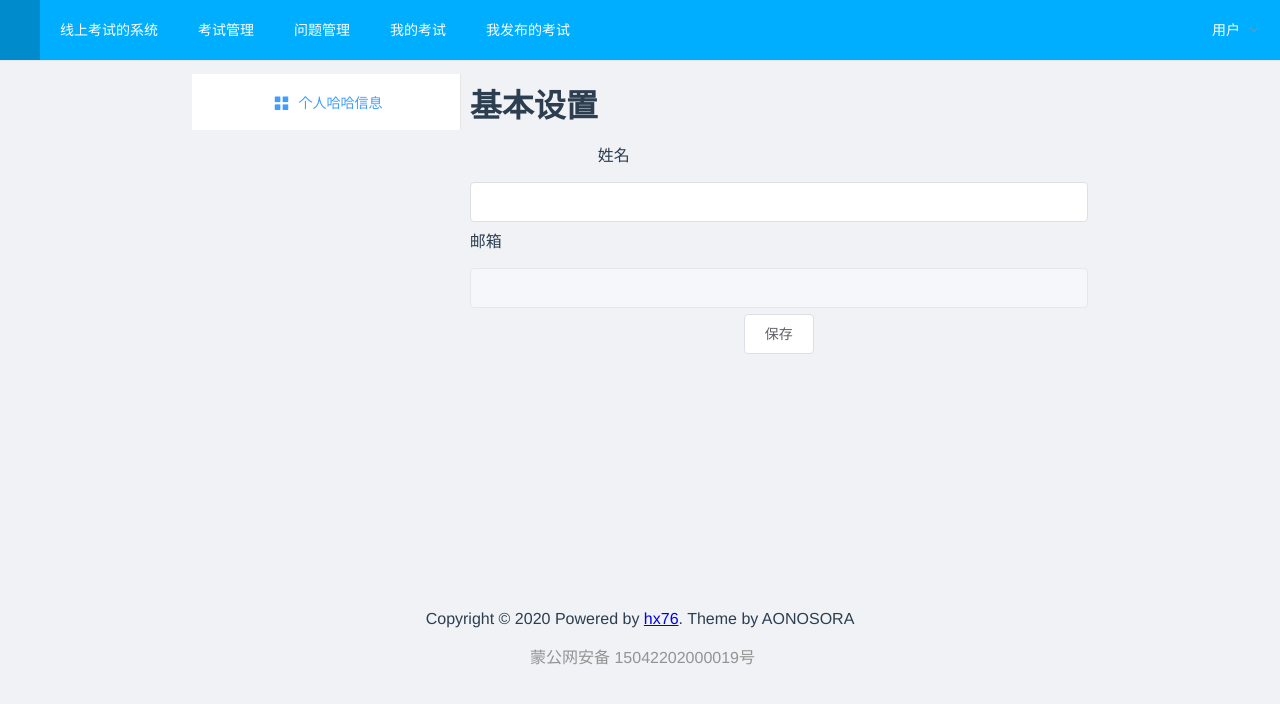
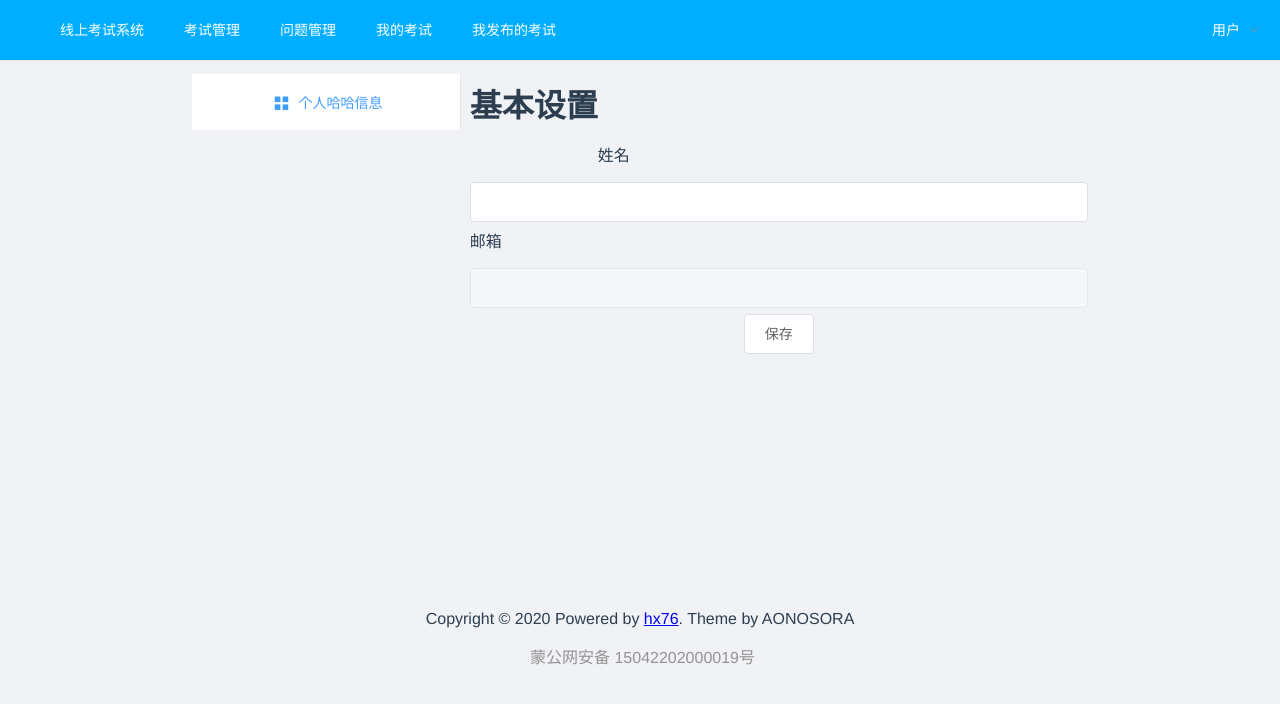
Before and after one commit to Hx76/exam, a Vue app in the folder onlineexam-ui-student/: page /userInfo in a window 1280 px wide. Shown: the top 704 px of the page. Built offline with nearby package versions, Linux system fonts and the light colour scheme; no server answers.

Commit message:
添加描述

```diff
--- a/onlineexam-ui-student/src/views/Navigation.vue
+++ b/onlineexam-ui-student/src/views/Navigation.vue
@@ -11,7 +11,7 @@
 
     <el-menu-item index="1"></el-menu-item>
     <el-menu-item index="2" @click="goToExamList()">
-      <template slot="title">线上考试的系统</template>
+      <template slot="title">线上考试系统</template>
     </el-menu-item>
     <el-menu-item index="3" @click="goToExamManage()">考试管理</el-menu-item>
     <el-menu-item index="4" @click="goToQuestionManage()">问题管理</el-menu-item>
```
